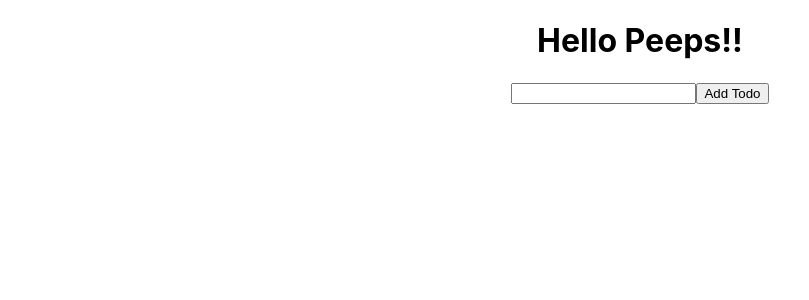
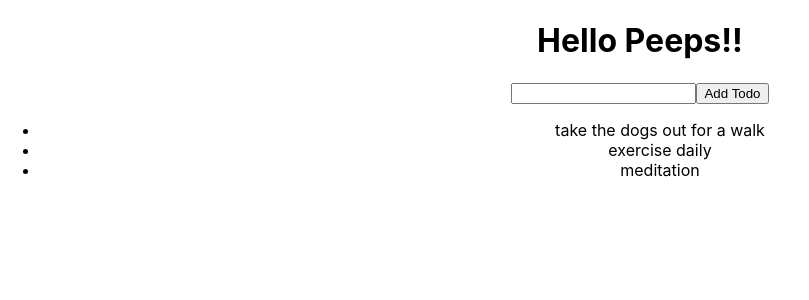
Before and after one commit to ashishchahal/todo_react_firebase, a React (Create React App) app: page / in a window 1280 px wide. Shown: the top 300 px of the page, without its empty margins (0-809 px from the left). Built offline with nearby package versions, Linux system fonts and the light colour scheme.

Commit message:
adding todos to list functionality added

```diff
--- a/src/App.js
+++ b/src/App.js
@@ -1,12 +1,47 @@
-import React from "react";
+import React, { useState } from "react";
 import "./App.css";
 
 function App() {
+  const [todos, setTodos] = useState([
+    "take the dogs out for a walk",
+    "exercise daily",
+    "meditation",
+  ]);
+
+  const [input, setInput] = useState("");
+
+  console.log("🙅‍♀️", input);
+
+  const addTodo = (e) => {
+    // this will fire when button is clicked
+
+    console.log("👽", e);
+    e.preventDefault();
+    setTodos([...todos, input]);
+    setInput("");
+  };
+
   return (
     <div className="App">
-      <h1>Hello Peeps!!</h1>
-      <input type="text" />
-      <button>Add Todo</button>
+      <h1 className="">Hello Peeps!!</h1>
+
+      <form>
+        <input
+          className=""
+          type="text"
+          value={input}
+          onChange={(e) => setInput(e.target.value)}
+        />
+        <button className="" onClick={addTodo}>
+          Add Todo
+        </button>
+      </form>
+
+      <ul className="">
+        {todos.map((todo) => (
+          <li>{todo}</li>
+        ))}
+      </ul>
     </div>
   );
 }
```
